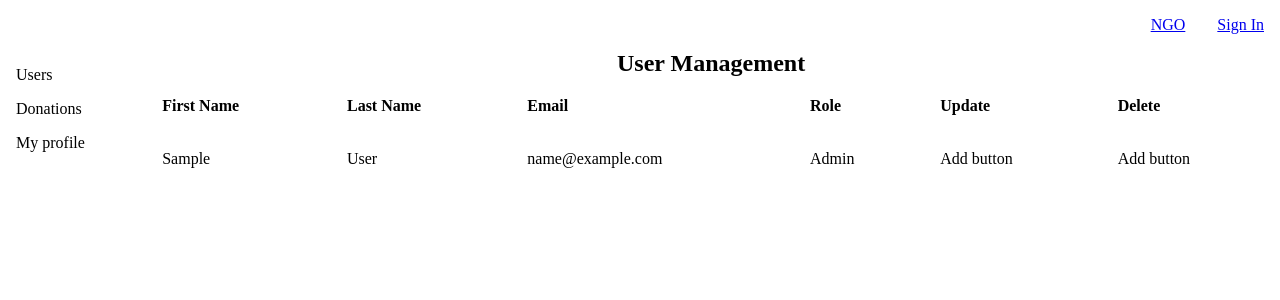
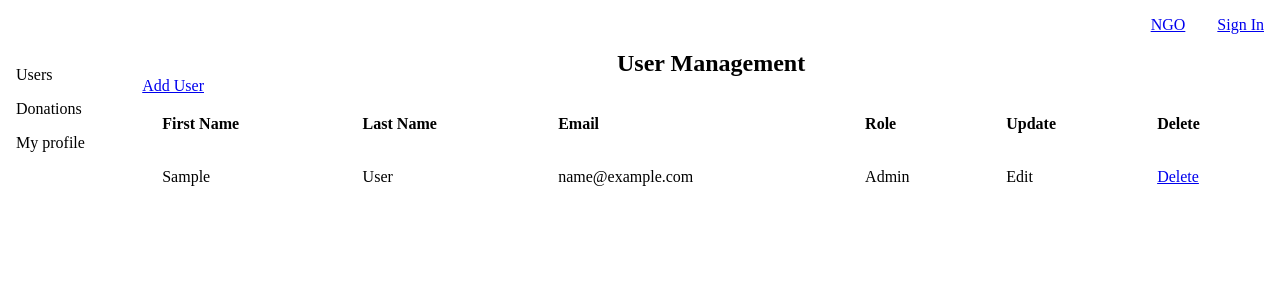
Before and after one commit to jpleyvat/ngo-donation, a Django app: page /Users/allusers/ in a window 1280 px wide. Shown: the top 300 px of the page. Run offline with Django 3.2, Linux system fonts and the light colour scheme; tables that the repository leaves empty hold one stand-in row (values such as "Sample post").

Commit message:
Add files via upload

```diff
--- a/ngo/Users/urls.py
+++ b/ngo/Users/urls.py
@@ -4,9 +4,9 @@ from .views import create_user, delete_user, UsersListView
 app_name = 'Users'
 
 urlpatterns = [
-    path('createUser/', create_user, name = 'create_user' ),
-    path('deleteUser/', delete_user.as_view(), name = 'delete_user'),
-    path('allusers/', UsersListView.as_view(), name='users'),
+    path('createUser/', create_user, name = 'Create_User' ),
+    path('<pk>/deleteUser/', delete_user.as_view(), name = 'Delete_User'),
+    path('allusers/', UsersListView.as_view(), name='All_Users'),
 
 
 ]
--- a/ngo/Users/views.py
+++ b/ngo/Users/views.py
@@ -40,7 +40,7 @@ class UsersListView(ListView):
 class delete_user(DeleteView):
     template_name = "UserTemps/delete_user.html"
     model = CustomUser
-    success_url = reverse_lazy('/')
+    success_url = reverse_lazy('Users:All_Users')
 
 # -------------- Profile View -------------#
 # @login_required
--- a/ngo/templates/UserTemps/users_list_view.html
+++ b/ngo/templates/UserTemps/users_list_view.html
@@ -9,6 +9,7 @@
     <h1 style="text-align: center "> User Management </h1>
 
         <table class="user_table" width="100%">
+        <thead><a href = "{% url 'Users:Create_User'%}">Add User </a></thead>
         <tr>
             <th> First Name </th>
             <th> Last Name </th>
@@ -19,12 +20,14 @@
         </tr>
         {% for users in users_list %}
         <tr>
+            <!--  <td>{{users.UserID}}</td>  -->
             <td>{{users.first_name}}</td>
             <td>{{users.last_name}}</td>
             <td>{{users.email}}</td> <!-- replace this with last updated /created date -->
             <td>{{users.role}}</td>
-            <td> Add button </td>
-            <td> Add button</td>
+            <td> Edit </td>
+            <td> <a href = "{% url 'Users:Delete_User' users.UserID %}"> Delete </a> </td>
+
         </tr>
        {% endfor %}
 
```
Also changed, not shown: ngo/ngo/settings.py (+6 -2 lines).
